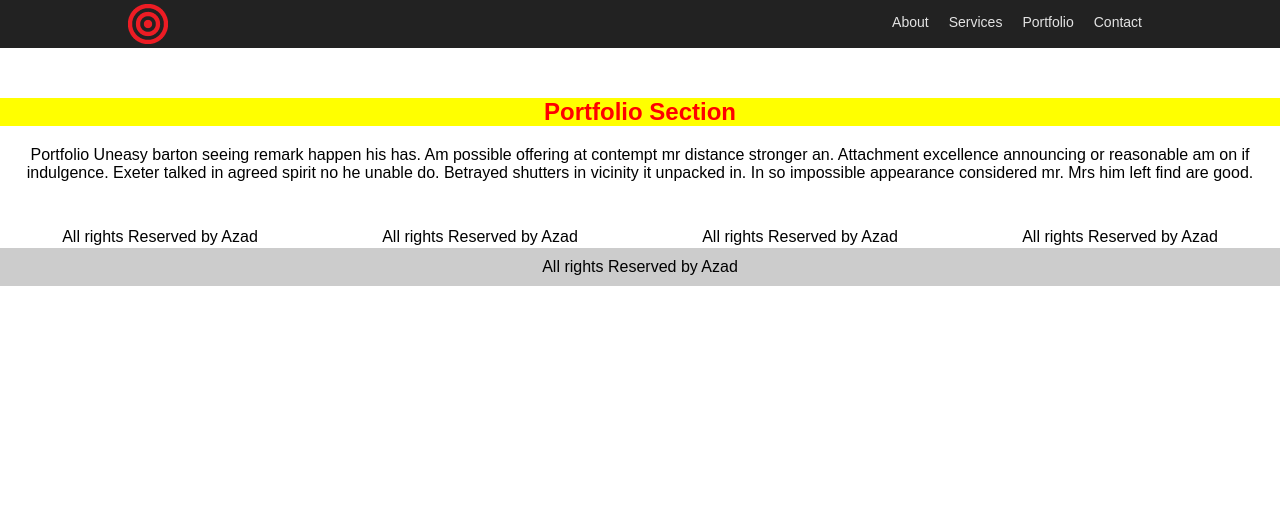
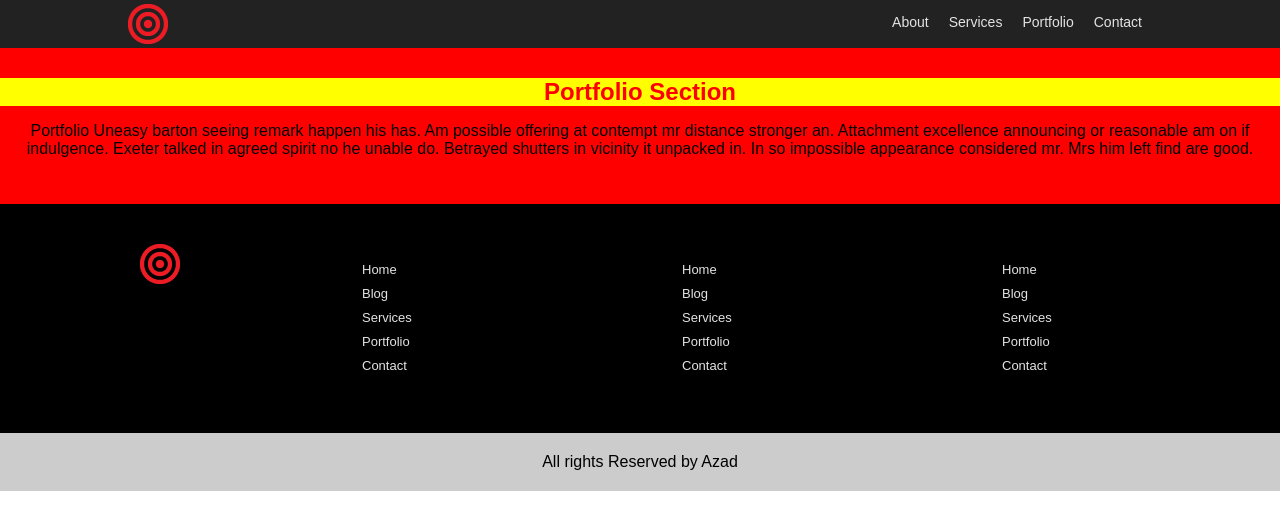
Before and after one commit to webazad/azadreact, a React (Create React App) app: page /Portfolio in a window 1280 px wide. Shown: the top 530 px of the page. Built offline with nearby package versions, Linux system fonts and the light colour scheme.

Commit message:
Footer Top Added

```diff
--- a/src/App.js
+++ b/src/App.js
@@ -11,6 +11,7 @@ import './App.css';
 import './Header/Header.css';
 import './Nav/Nav.css';
 import './Main/Main.css';
+import './Portfolio/Portfolio.css';
 import './Footer/Footer.css';
 
 class App extends Component {
--- a/src/Footer/Footer.css
+++ b/src/Footer/Footer.css
@@ -13,8 +13,28 @@ div.col{
     float: left;
     width: 25%;
 }
+div.col ul{
+    list-style: none;
+    text-align: left;
+}
+div.col ul li a{
+    text-decoration: none;
+    display: block;
+    padding: 2px;
+    margin-bottom: 5px;
+    color: #e3e3e3;
+    font-size: 13px;
+}
+div.col ul li a:hover{
+    color: #ffffff;
+}
+footer div.footer_top{
+    padding: 40px 0px;
+    background: #000000;
+    color: #ffffff;
+}
 div.copyright{
-    padding: 10px 0px;
+    padding: 20px 0px;
     background: #cccccc;
 }
 footer p{
--- a/src/Footer/Footer.js
+++ b/src/Footer/Footer.js
@@ -2,20 +2,51 @@
  * and open the template in the editor.
  */
 import React, {Component} from "react";
+
+import logo from '../Header/logo.png';
+
 class Footer extends Component{
     render(){
         return(
             <footer className="App-section">
-                <div className="">
-                    <div className="container">
-                        <div className="col">All rights Reserved by Azad</div>
-                        <div className="col">All rights Reserved by Azad</div>
-                        <div className="col">All rights Reserved by Azad</div>
-                        <div className="col">All rights Reserved by Azad</div>
+                <div className="footer_top">
+                    <div className="">
+                        <div className="container">
+                            <div className="col">
+                                <a href="/"><img src={logo} className="App-logo" alt="logo" /></a>
+                            </div>
+                            <div className="col">
+                                <ul>
+                                    <li><a href="/">Home</a></li>
+                                    <li><a href="/">Blog</a></li>
+                                    <li><a href="/">Services</a></li>
+                                    <li><a href="/">Portfolio</a></li>
+                                    <li><a href="/">Contact</a></li>
+                                </ul>
+                            </div>
+                            <div className="col">
+                                <ul>
+                                    <li><a href="/">Home</a></li>
+                                    <li><a href="/">Blog</a></li>
+                                    <li><a href="/">Services</a></li>
+                                    <li><a href="/">Portfolio</a></li>
+                                    <li><a href="/">Contact</a></li>
+                                </ul>
+                            </div>
+                            <div className="col">
+                                <ul>
+                                    <li><a href="/">Home</a></li>
+                                    <li><a href="/">Blog</a></li>
+                                    <li><a href="/">Services</a></li>
+                                    <li><a href="/">Portfolio</a></li>
+                                    <li><a href="/">Contact</a></li>
+                                </ul>
+                            </div>
+                        </div>
                     </div>
-                    <div className="copyright">
-                        <p>All rights Reserved by Azad</p>
-                    </div>
+                </div>
+                <div className="copyright">
+                    <p>All rights Reserved by Azad</p>
                 </div>
             </footer>
         );
--- a/src/Main/Main.css
+++ b/src/Main/Main.css
@@ -4,7 +4,13 @@
 */
 section{
     background: #ffffff;
+}
+section h2{
+    margin: 0;
+}
+div.main_section{
     padding: 30px 0px;
+    background: #e3e3e3;
 }
 .box{
     background: #e3e3e3;
--- a/src/Main/Main.js
+++ b/src/Main/Main.js
@@ -6,6 +6,7 @@ class Main extends Component{
     render(){
         return(
             <section className="App-section">
+                <div className="main_section">
                     <h2>Main Section</h2>
                     <p>Section Main Uneasy barton seeing remark happen his has. Am possible offering at contempt mr distance stronger an. Attachment excellence announcing or reasonable am on if indulgence. Exeter talked in agreed spirit no he unable do. Betrayed shutters in vicinity it unpacked in. In so impossible appearance considered mr. Mrs him left find are good. </p>
                     <div className="box">
@@ -22,6 +23,7 @@ class Main extends Component{
                             <p>Section Main Uneasy barton seeing remark happen his has. Am possible offering at contempt mr distance stronger an. Attachment excellence announcing or reasonable am on if indulgence. Exeter talked in agreed spirit no he unable do. Betrayed shutters in vicinity it unpacked in. In so impossible appearance considered mr. Mrs him left find are good. </p>
                         </div>
                     </div>
+                </div>
             </section>
         );
     }
--- a/src/Portfolio/Portfolio.css
+++ b/src/Portfolio/Portfolio.css
@@ -2,7 +2,7 @@
     Created on : Sep 24, 2018, 10:24:34 AM
     Author     : Md. Abul Kalam Azad
 */
-section{
-    background: #cccccc;
+div.the_section{
+    background: red;
     padding: 30px 0px;
 }
--- a/src/Portfolio/Portfolio.js
+++ b/src/Portfolio/Portfolio.js
@@ -6,8 +6,10 @@ class Portfolio extends Component{
     render(){
         return(
             <section className="App-section">
-                <h2 style={{ color : "red",background : "yellow", }} >Portfolio Section</h2>
-                <p>Portfolio Uneasy barton seeing remark happen his has. Am possible offering at contempt mr distance stronger an. Attachment excellence announcing or reasonable am on if indulgence. Exeter talked in agreed spirit no he unable do. Betrayed shutters in vicinity it unpacked in. In so impossible appearance considered mr. Mrs him left find are good. </p>
+                <div className="the_section">
+                    <h2 style={{ color : "red",background : "yellow", }} >Portfolio Section</h2>
+                    <p>Portfolio Uneasy barton seeing remark happen his has. Am possible offering at contempt mr distance stronger an. Attachment excellence announcing or reasonable am on if indulgence. Exeter talked in agreed spirit no he unable do. Betrayed shutters in vicinity it unpacked in. In so impossible appearance considered mr. Mrs him left find are good. </p>
+                </div>
             </section>
         );
     }
```
Lines whose indentation alone changed are shown as unchanged.
